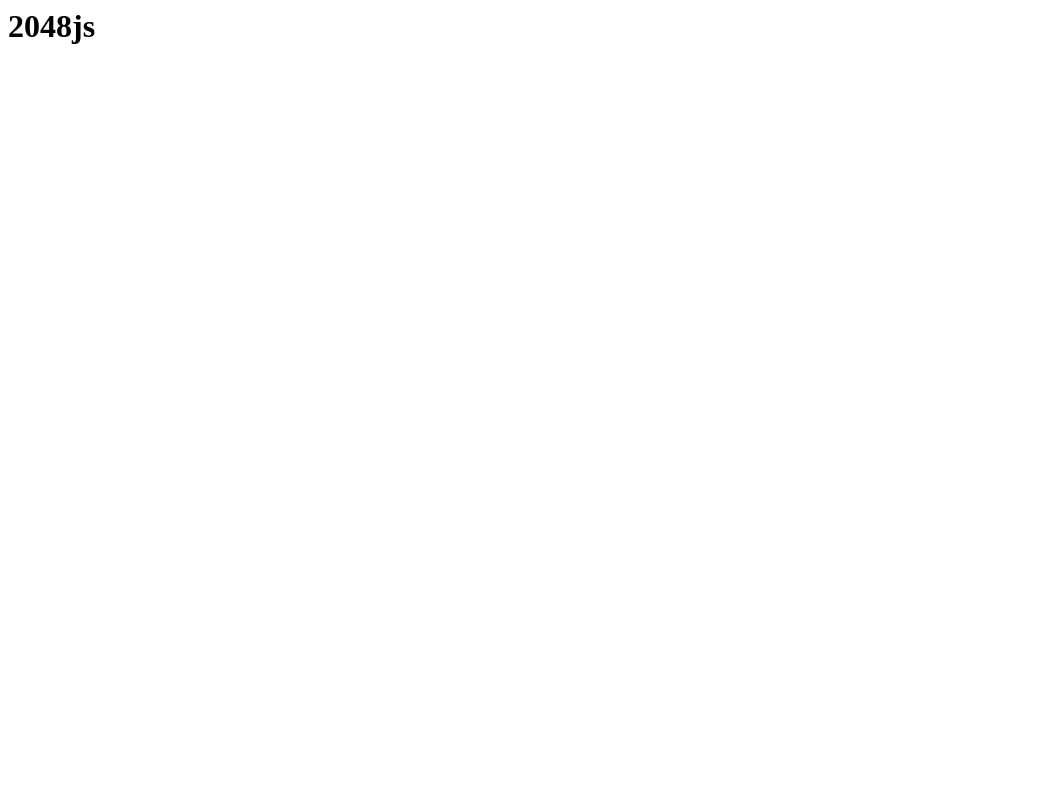
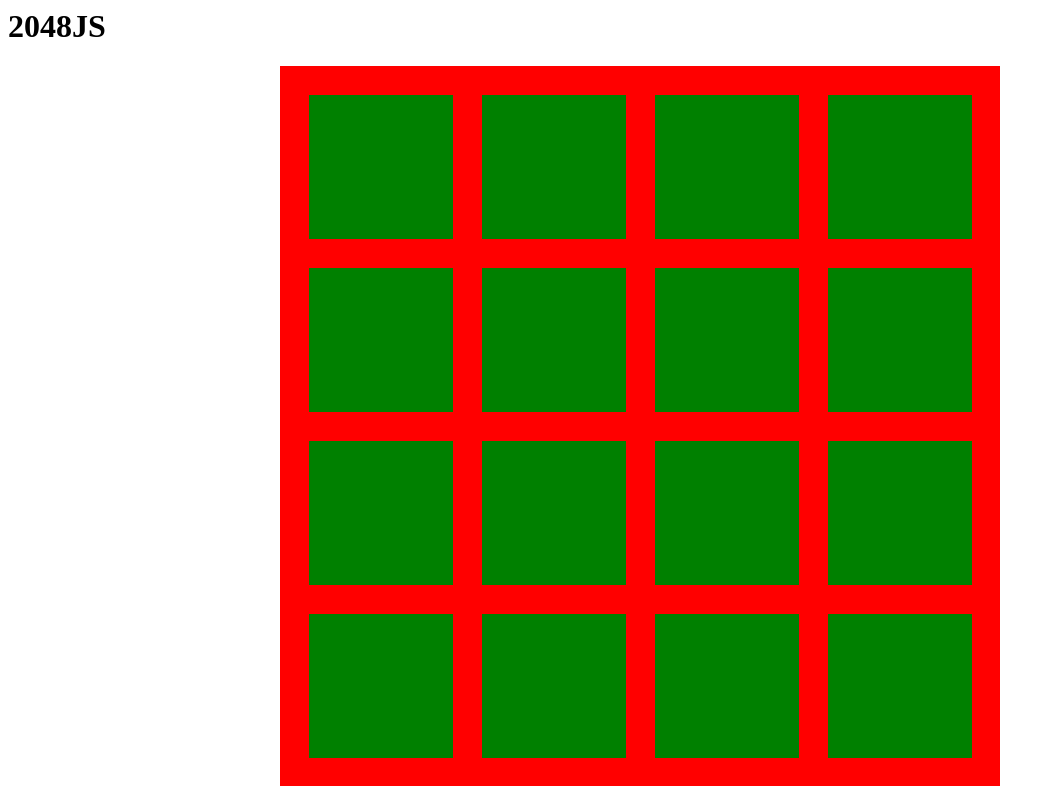
Before and after one commit to portrik/2048js, a website with bundled scripts: page src/index.html in a window 1280 px wide. Shown: the whole page, without its empty margins (0-1054 px from the left). Built offline with nearby package versions, Linux system fonts and the light colour scheme.

Commit message:
Added basic rendering

```diff
--- a/package.json
+++ b/package.json
@@ -7,7 +7,8 @@
     "test": "echo \"Error: no test specified\" && exit 1",
     "build": "rimraf dist && babel src -d dist && minify dist -d dist && cp -r src/css dist && cp src/*.html dist",
     "predeploy": "npm install && npm run build",
-    "deploy": "gh-pages -d dist"
+    "deploy": "gh-pages -d dist",
+    "start": "npx http-server -o -c-1"
   },
   "repository": {
     "type": "git",
@@ -33,5 +34,8 @@
     "babel-preset-minify": "^0.5.1",
     "core-js": "^3.6.4",
     "rimraf": "^3.0.2"
+  },
+  "devDependencies": {
+    "http-server": "^0.12.1"
   }
 }
--- a/src/css/base.css
+++ b/src/css/base.css
@@ -0,0 +1,5 @@
+#game-area {
+    background-color: red;
+    margin: auto;
+    display: block;
+}
--- a/src/index.html
+++ b/src/index.html
@@ -2,13 +2,16 @@
 <head>
     <meta charset="UTF-8">
     <meta name="viewport" content="width=device-width, initial-scale=1.0">
-    <title>2048js</title>
+    <title>2048JS</title>
 
     <link rel="stylesheet" href="./css/base.css">
 </head>
 <body>
-    <h1>2048js</h1>
+    <h1>2048JS</h1>
 
-    <script src="./js/index.js"></script>
+    <article id="warning">You need to have JavaScript enabled to play this game. Please enable it and reload the site or use different browser.</article>
+    <canvas id="game-area"></canvas>
+
+    <script type="module" src="./js/index.js"></script>
 </body>
 </html>
--- /dev/null
+++ b/src/js/gamemodules/Game.js
@@ -0,0 +1,13 @@
+import { PlayArea } from './PlayArea.js';
+
+export class Game {
+    constructor() {
+        this.score = 0;
+        this.size = 4;
+    }
+
+    setPlayArea(playArea) {
+        this.playArea = new PlayArea(playArea);
+        this.playArea.setUp(this.size);
+    }
+}
--- /dev/null
+++ b/src/js/gamemodules/PlayArea.js
@@ -0,0 +1,73 @@
+import { Tile } from './Tile.js';
+
+export class PlayArea {
+    constructor(area) {
+        this.area = area;
+
+        this.resizeArea();
+
+        // Resizes the game area at every window resize
+        window.addEventListener('resize', () => this.resizeArea());
+    }
+
+    /**
+     * Resizes the game area according to window size.
+     */
+    resizeArea() {
+        let width = window.innerWidth;
+        let height = window.innerHeight;
+
+        if (width > height) {
+            height = Math.round(height * 0.9);
+            width = height;
+        }
+        else {
+            width = Math.round(width * 0.9);
+            height = width;
+        }
+
+        this.width = width;
+        this.height = height;
+
+        let context = this.area.getContext('2d');
+        context.canvas.width = width;
+        context.canvas.height = height;
+    }
+
+    /**
+     * Sets the board up with new size
+     * @param {int} size - Board Size
+     */
+    setUp(size) {
+        this.size = size;
+        this.board = new Array(this.size);
+
+        for (let i = 0; i < this.size; ++i) {
+            this.board[i] = new Array(this.size);
+        }
+
+        this.drawBoard();
+    }
+
+    drawBoard() {
+        let tileSize = Math.round(this.width / (this.size + 1));
+        let margin = Math.round(tileSize / (this.size + 1));
+
+        let context = this.area.getContext('2d');
+        context.fillStyle = 'green';
+
+        let x = margin;
+        let y = margin;
+
+        for (let j = 0; j < this.size; ++j) {
+
+            for (let i = 0; i < this.size; ++i) {
+                context.fillRect(x, y, tileSize, tileSize);
+                x += tileSize + margin;
+            }
+
+            x = margin;
+            y += tileSize + margin;
+        }
+    }
+}
--- /dev/null
+++ b/src/js/gamemodules/Tile.js
@@ -0,0 +1,6 @@
+export class Tile {
+    constructor(value, color) {
+        this.value = value;
+        this.color = color;
+    }
+}
--- a/src/js/index.js
+++ b/src/js/index.js
@@ -1,8 +1,13 @@
 'use strict';
 
-class Tile {
-    constructor(value, size) {
-        this.value = value;
-        this.size = size;
-    }
-}
+import { Game } from './gamemodules/Game.js';
+
+const game = new Game();
+
+// Initializes Index page with the Game
+(function () {
+    let warning = document.getElementById('warning');
+    warning.parentNode.removeChild(warning);
+
+    game.setPlayArea(document.getElementById('game-area'));
+})();
```
Also changed, not shown: 1 other file.
